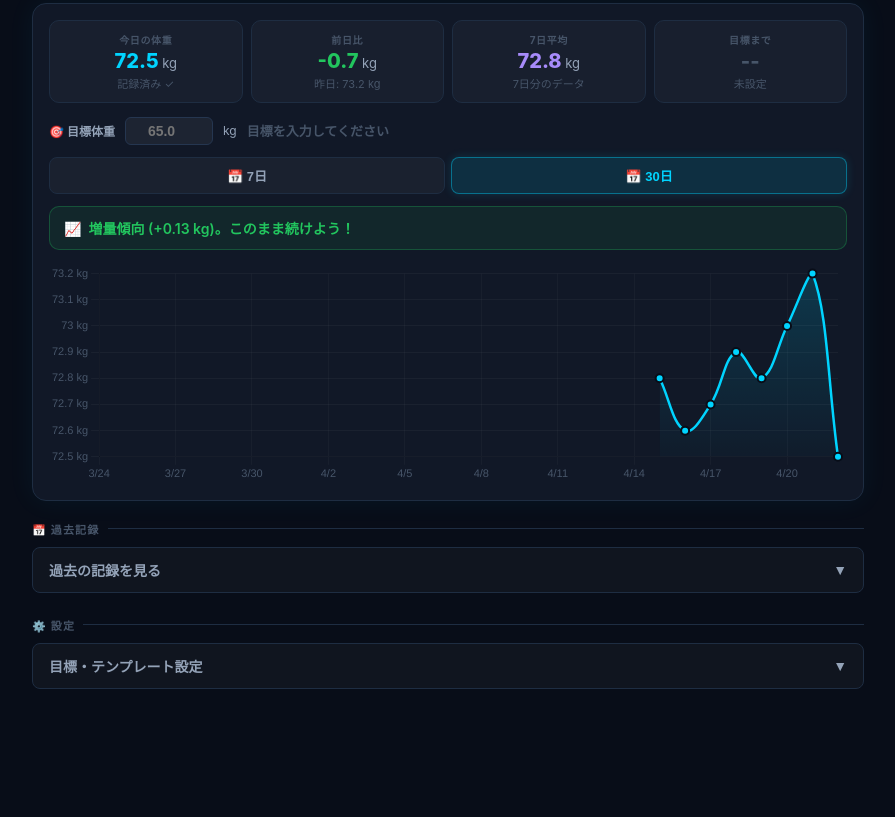
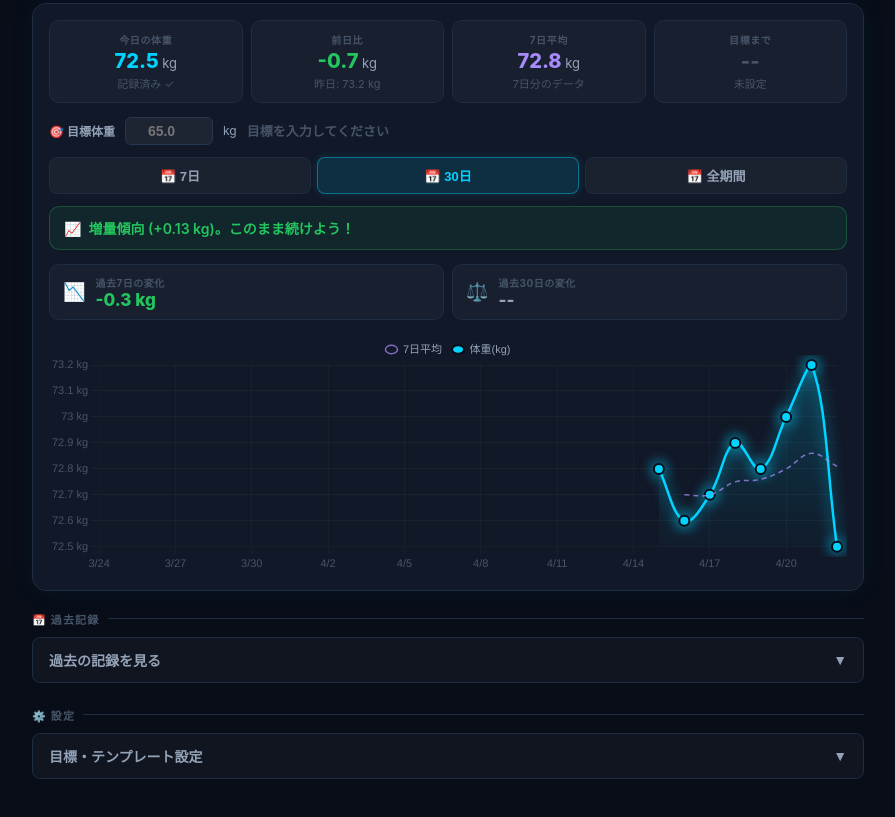
Before and after one commit to Yukichi1103/nutrition-tool, a plain HTML site: page index.html in a window 1280 px wide. Shown: the part 2703-3520 px from the top of the page, without its empty margins (192-1087 px from the left). Before the commit the page ends 3432 px from the top, so only its background shows below. Drawn offline with nearby package versions, Linux system fonts and the light colour scheme.

Commit message:
Enhance weight chart: neon glow, 7-day avg line, full-period, delta section
- Add 全期間 period button (wPeriod=0 uses all stored dates)
- Add 7-day rolling average line (purple dashed) to chart
- Add neon glow plugin: cyan shadow on weight line and data points
- Add 変化量 section (過去7日・過去30日 changes)
- Increase chart height to 240px for better readability
- Show legend for weight vs 7日平均 datasets
- Tooltip: labelled callbacks per dataset

Co-Authored-By: Claude Sonnet 4.6 <noreply@anthropic.com>

```diff
--- a/index.html
+++ b/index.html
@@ -213,7 +213,7 @@ select.fi{cursor:pointer}
 .tag-td{display:inline-block;background:var(--cyan);color:#000;font-size:10px;padding:2px 7px;border-radius:5px;margin-left:6px;font-weight:800;vertical-align:middle}
 
 /* ── CHART ── */
-.chart-wrap{position:relative;height:220px}
+.chart-wrap{position:relative;height:240px}
 
 /* ── WEIGHT SECTION ── */
 .ws-card{background:var(--card);border:1px solid var(--b1);border-radius:var(--r);padding:16px;box-shadow:0 0 28px rgba(0,212,255,.06)}
@@ -239,6 +239,12 @@ select.fi{cursor:pointer}
 .ws-empty{text-align:center;padding:44px 20px}
 .ws-empty-icon{font-size:38px;margin-bottom:10px;opacity:.35;display:block}
 .ws-empty-txt{color:var(--muted);font-size:14px;line-height:1.6}
+.wc-delta{display:grid;grid-template-columns:1fr 1fr;gap:8px;margin-bottom:14px}
+.wcd{background:rgba(255,255,255,.03);border:1px solid var(--b1);border-radius:10px;padding:10px 13px;display:flex;align-items:center;gap:10px}
+.wcd-icon{font-size:18px;flex-shrink:0}
+.wcd-info{flex:1}
+.wcd-label{font-size:10px;font-weight:700;color:var(--muted);letter-spacing:.5px;text-transform:uppercase;margin-bottom:2px}
+.wcd-val{font-size:17px;font-weight:800;line-height:1}
 
 /* ── MODALS ── */
 .modal-ov{display:none;position:fixed;inset:0;background:rgba(0,0,0,.7);backdrop-filter:blur(4px);z-index:1000;align-items:center;justify-content:center;padding:16px}
@@ -398,9 +404,12 @@ select.fi{cursor:pointer}
     <div class="ws-period">
       <button class="wpb" id="wpb7"  onclick="setWPeriod(7)">📅 7日</button>
       <button class="wpb on" id="wpb30" onclick="setWPeriod(30)">📅 30日</button>
+      <button class="wpb" id="wpbAll" onclick="setWPeriod(0)">📅 全期間</button>
     </div>
     <!-- Trend comment -->
     <div id="wsComment"></div>
+    <!-- Delta / changes -->
+    <div id="wsDelta"></div>
     <!-- Chart or empty -->
     <div id="wsChartArea"><div class="chart-wrap"><canvas id="weightChart"></canvas></div></div>
   </div>
@@ -889,6 +898,7 @@ function setWPeriod(n) {
   wPeriod = n;
   document.getElementById('wpb7').classList.toggle('on', n===7);
   document.getElementById('wpb30').classList.toggle('on', n===30);
+  document.getElementById('wpbAll').classList.toggle('on', n===0);
   renderWeightSection();
 }
 
@@ -905,33 +915,52 @@ function renderWeightSection() {
   const todayDs = todayStr();
 
   // ── build day array ──
-  const days = [];
+  let days = [];
+  if (wPeriod === 0) {
+    const allDates = Object.keys(recs).sort();
+    if (allDates.length > 0) {
+      const first = new Date(allDates[0] + 'T00:00:00');
+      for (let d = new Date(first); d <= today; d.setDate(d.getDate() + 1)) {
+        const ds = d.toISOString().split('T')[0];
+        const r  = recs[ds];
+        const dd = new Date(d);
+        days.push({ ds, label:`${dd.getMonth()+1}/${dd.getDate()}`, w: r&&r.weight!=null ? r.weight : null });
+      }
+    }
+  } else {
     for (let i = wPeriod - 1; i >= 0; i--) {
       const d  = new Date(today); d.setDate(d.getDate() - i);
       const ds = d.toISOString().split('T')[0];
       const r  = recs[ds];
       days.push({ ds, label:`${d.getMonth()+1}/${d.getDate()}`, w: r&&r.weight!=null ? r.weight : null });
     }
+  }
 
   const recorded = days.filter(d => d.w !== null);
   const hasData  = recorded.length >= 1;
 
   // ── today & yesterday ──
-  const todayRec = recs[todayDs];
-  const todayW   = todayRec && todayRec.weight != null ? todayRec.weight : null;
+  const todayW = recs[todayDs] && recs[todayDs].weight != null ? recs[todayDs].weight : null;
+  const ydDs   = (() => { const d=new Date(today); d.setDate(d.getDate()-1); return d.toISOString().split('T')[0]; })();
+  const ydW    = recs[ydDs]   && recs[ydDs].weight   != null ? recs[ydDs].weight   : null;
 
-  const ydDs = (()=>{ const d=new Date(today); d.setDate(d.getDate()-1); return d.toISOString().split('T')[0]; })();
-  const ydRec = recs[ydDs];
-  const ydW   = ydRec && ydRec.weight != null ? ydRec.weight : null;
-
-  // ── 7-day average ──
-  const last7 = [];
+  // ── 7-day average (stat card) ──
+  const last7arr = [];
   for (let i = 6; i >= 0; i--) {
     const d=new Date(today); d.setDate(d.getDate()-i);
     const r=recs[d.toISOString().split('T')[0]];
-    if (r && r.weight!=null) last7.push(r.weight);
+    if (r && r.weight!=null) last7arr.push(r.weight);
   }
-  const avg7 = last7.length ? (last7.reduce((a,b)=>a+b,0)/last7.length) : null;
+  const avg7 = last7arr.length ? +(last7arr.reduce((a,b)=>a+b,0)/last7arr.length).toFixed(1) : null;
+
+  // ── 変化量 (delta) ──
+  const latestW = recorded.length > 0 ? recorded[recorded.length-1].w : null;
+  const d7ago   = new Date(today); d7ago.setDate(d7ago.getDate()-7);
+  const w7ago   = (recs[d7ago.toISOString().split('T')[0]]||{}).weight ?? null;
+  const d30ago  = new Date(today); d30ago.setDate(d30ago.getDate()-30);
+  const w30ago  = (recs[d30ago.toISOString().split('T')[0]]||{}).weight ?? null;
+  const delta7  = (latestW!==null && w7ago!==null)  ? +(latestW - w7ago).toFixed(1)  : null;
+  const delta30 = (latestW!==null && w30ago!==null) ? +(latestW - w30ago).toFixed(1) : null;
 
   // ── goal weight ──
   const gw = parseFloat(localStorage.getItem('nt_goalweight')) || null;
@@ -943,36 +972,35 @@ function renderWeightSection() {
   // ── goal diff ──
   const gdEl = document.getElementById('wsGoalDiff');
   if (gw !== null && todayW !== null) {
-    const diff = (todayW - gw).toFixed(1);
+    const diff = +(todayW - gw).toFixed(1);
     if (diff > 0) { gdEl.textContent = `目標まで −${diff} kg`; gdEl.style.color='var(--amber)'; }
     else if (diff < 0) { gdEl.textContent = `目標を ${Math.abs(diff)} kg 超過`; gdEl.style.color='var(--green)'; }
     else { gdEl.textContent = '🎯 目標達成！'; gdEl.style.color='var(--cyan)'; }
   } else { gdEl.textContent = gw===null ? '目標を入力してください' : '体重を入力してください'; gdEl.style.color='var(--muted)'; }
 
   // ── stats cards ──
-  const dayDiff = (todayW!==null && ydW!==null) ? (todayW - ydW) : null;
-  const diffSign = dayDiff===null ? null : dayDiff > 0 ? '+' : '';
+  const dayDiff   = (todayW!==null && ydW!==null) ? +(todayW - ydW).toFixed(1) : null;
+  const diffSign  = dayDiff===null ? '' : dayDiff > 0 ? '+' : '';
   const diffColor = dayDiff===null ? 'var(--muted)' : dayDiff > 0 ? 'var(--amber)' : dayDiff < 0 ? 'var(--green)' : 'var(--dim)';
-
   document.getElementById('wsStats').innerHTML = `
     <div class="wssc">
       <div class="wssc-l">今日の体重</div>
-      <div class="wssc-v" style="color:var(--cyan)">${todayW!==null ? todayW+'' : '--'}<span style="font-size:13px;color:var(--dim);font-weight:400"> kg</span></div>
+      <div class="wssc-v" style="color:var(--cyan)">${todayW!==null ? todayW : '--'}<span style="font-size:13px;color:var(--dim);font-weight:400"> kg</span></div>
       <div class="wssc-s">${todayW!==null ? '記録済み ✓' : '未記録'}</div>
     </div>
     <div class="wssc">
       <div class="wssc-l">前日比</div>
-      <div class="wssc-v" style="color:${diffColor}">${dayDiff!==null ? diffSign+dayDiff.toFixed(1)+'' : '--'}<span style="font-size:13px;color:var(--dim);font-weight:400">${dayDiff!==null?' kg':''}</span></div>
+      <div class="wssc-v" style="color:${diffColor}">${dayDiff!==null ? diffSign+dayDiff : '--'}<span style="font-size:13px;color:var(--dim);font-weight:400">${dayDiff!==null?' kg':''}</span></div>
       <div class="wssc-s">${ydW!==null ? '昨日: '+ydW+' kg' : '昨日データなし'}</div>
     </div>
     <div class="wssc">
       <div class="wssc-l">7日平均</div>
-      <div class="wssc-v" style="color:var(--purp)">${avg7!==null ? avg7.toFixed(1)+'' : '--'}<span style="font-size:13px;color:var(--dim);font-weight:400">${avg7!==null?' kg':''}</span></div>
-      <div class="wssc-s">${last7.length}日分のデータ</div>
+      <div class="wssc-v" style="color:var(--purp)">${avg7!==null ? avg7 : '--'}<span style="font-size:13px;color:var(--dim);font-weight:400">${avg7!==null?' kg':''}</span></div>
+      <div class="wssc-s">${last7arr.length}日分のデータ</div>
     </div>
     <div class="wssc">
       <div class="wssc-l">目標まで</div>
-      <div class="wssc-v" style="color:${gw&&todayW?(todayW>gw?'var(--amber)':'var(--green)'):'var(--muted)'}">${gw&&todayW ? Math.abs(todayW-gw).toFixed(1)+'' : '--'}<span style="font-size:13px;color:var(--dim);font-weight:400">${gw&&todayW?' kg':''}</span></div>
+      <div class="wssc-v" style="color:${gw&&todayW ? (todayW>gw?'var(--amber)':'var(--green)') : 'var(--muted)'}">${gw&&todayW ? Math.abs(+(todayW-gw).toFixed(1)) : '--'}<span style="font-size:13px;color:var(--dim);font-weight:400">${gw&&todayW?' kg':''}</span></div>
       <div class="wssc-s">${gw ? '目標: '+gw+' kg' : '未設定'}</div>
     </div>`;
 
@@ -981,23 +1009,43 @@ function renderWeightSection() {
   if (recorded.length < 2) {
     commentEl.innerHTML = `<div class="ws-comment wc-none">💬 &nbsp;データを積み重ねることでトレンドが表示されます</div>`;
   } else {
-    // compare first half vs second half of recorded data
     const half = Math.floor(recorded.length / 2);
     const firstHalf  = recorded.slice(0, half).map(d=>d.w);
     const secondHalf = recorded.slice(-half).map(d=>d.w);
-    const avgFirst  = firstHalf.reduce((a,b)=>a+b,0)  / firstHalf.length;
-    const avgSecond = secondHalf.reduce((a,b)=>a+b,0) / secondHalf.length;
+    const avgFirst   = firstHalf.reduce((a,b)=>a+b,0)  / firstHalf.length;
+    const avgSecond  = secondHalf.reduce((a,b)=>a+b,0) / secondHalf.length;
     const delta = +(avgSecond - avgFirst).toFixed(2);
-
+    const period = wPeriod === 0 ? '全期間' : wPeriod + '日';
     let cls, icon, msg;
-    if      (delta >=  0.5) { cls='wc-up';   icon='📈'; msg=`増量順調！ ${wPeriod}日で +${delta} kg の増加トレンド`; }
+    if      (delta >=  0.5) { cls='wc-up';   icon='📈'; msg=`増量順調！ ${period}で +${delta} kg の増加トレンド`; }
     else if (delta >=  0.1) { cls='wc-up';   icon='📈'; msg=`増量傾向 (+${delta} kg)。このまま続けよう！`; }
-    else if (delta <= -0.5) { cls='wc-down';  icon='📉'; msg=`減少傾向 (${delta} kg)。カロリーを見直そう`; }
-    else if (delta <= -0.1) { cls='wc-down';  icon='📉'; msg=`やや減少傾向 (${delta} kg)。食事量を確認`; }
-    else                    { cls='wc-flat';  icon='➡️'; msg=`停滞中 (${delta >= 0 ? '+' : ''}${delta} kg)。食事や運動を見直すタイミング`; }
-
+    else if (delta <= -0.5) { cls='wc-down'; icon='📉'; msg=`減少傾向 (${delta} kg)。カロリーを見直そう`; }
+    else if (delta <= -0.1) { cls='wc-down'; icon='📉'; msg=`やや減少傾向 (${delta} kg)。食事量を確認`; }
+    else                    { cls='wc-flat'; icon='➡️'; msg=`停滞中 (${delta>=0?'+':''}${delta} kg)。食事や運動を見直すタイミング`; }
     commentEl.innerHTML = `<div class="ws-comment ${cls}">${icon} &nbsp;${msg}</div>`;
   }
+
+  // ── 変化量セクション ──
+  const fmtD = v => v===null ? '--' : (v>0?'+':'')+v+' kg';
+  const dCol = v => v===null ? 'var(--dim)' : v>0.05 ? 'var(--amber)' : v<-0.05 ? 'var(--green)' : 'var(--dim)';
+  const dIco = v => v===null ? '⚖️' : v>0.05 ? '📈' : v<-0.05 ? '📉' : '➡️';
+  document.getElementById('wsDelta').innerHTML = `
+    <div class="wc-delta">
+      <div class="wcd">
+        <div class="wcd-icon">${dIco(delta7)}</div>
+        <div class="wcd-info">
+          <div class="wcd-label">過去7日の変化</div>
+          <div class="wcd-val" style="color:${dCol(delta7)}">${fmtD(delta7)}</div>
+        </div>
+      </div>
+      <div class="wcd">
+        <div class="wcd-icon">${dIco(delta30)}</div>
+        <div class="wcd-info">
+          <div class="wcd-label">過去30日の変化</div>
+          <div class="wcd-val" style="color:${dCol(delta30)}">${fmtD(delta30)}</div>
+        </div>
+      </div>
+    </div>`;
 
   // ── chart or empty ──
   const chartArea = document.getElementById('wsChartArea');
@@ -1016,48 +1064,97 @@ function renderWeightSection() {
     chartArea.innerHTML = '<div class="chart-wrap"><canvas id="weightChart"></canvas></div>';
   }
 
-  const labels = days.map(d => d.label);
-  const data   = days.map(d => d.w);
+  const labels   = days.map(d => d.label);
+  const data     = days.map(d => d.w);
+
+  // 7日移動平均ライン (各日の過去7日分の平均)
+  const avg7Line = days.map((_, i) => {
+    const slice = days.slice(Math.max(0, i-6), i+1).filter(d => d.w !== null);
+    return slice.length >= 2 ? +(slice.reduce((a,b)=>a+b.w,0)/slice.length).toFixed(2) : null;
+  });
 
   const ctx = document.getElementById('weightChart').getContext('2d');
   if (wChart) wChart.destroy();
 
-  // gradient fill
-  const grad = ctx.createLinearGradient(0, 0, 0, 220);
-  grad.addColorStop(0, 'rgba(0,212,255,.18)');
+  // グラデーション背景
+  const grad = ctx.createLinearGradient(0, 0, 0, 240);
+  grad.addColorStop(0, 'rgba(0,212,255,.22)');
   grad.addColorStop(1, 'rgba(0,212,255,0)');
+
+  // ネオングロープラグイン (体重ラインとポイントに発光)
+  const neonPlugin = {
+    id: 'neon',
+    beforeDatasetDraw(chart, args) {
+      if (args.index !== 0) return;
+      chart.ctx.save();
+      chart.ctx.shadowColor = 'rgba(0,212,255,.85)';
+      chart.ctx.shadowBlur  = 14;
+    },
+    afterDatasetDraw(chart, args) {
+      if (args.index !== 0) return;
+      chart.ctx.restore();
+    }
+  };
+
+  const maxTicks = wPeriod === 7 ? 7 : wPeriod === 0 ? 8 : 10;
 
   wChart = new Chart(ctx, {
     type: 'line',
+    plugins: [neonPlugin],
     data: {
       labels,
-      datasets: [{
+      datasets: [
+        {
           label: '体重(kg)', data,
           borderColor: '#00d4ff',
           backgroundColor: grad,
           fill: true, tension: .4, spanGaps: true,
-        pointRadius: days.map(d => d.w !== null ? 4 : 0),
+          pointRadius: days.map(d => d.w !== null ? 5 : 0),
           pointBackgroundColor: '#00d4ff',
           pointBorderColor: '#080d18',
           pointBorderWidth: 2,
-        pointHoverRadius: 7,
+          pointHoverRadius: 8,
+          pointHoverBackgroundColor: '#ffffff',
           borderWidth: 2.5,
-      }]
+          order: 2,
+        },
+        {
+          label: '7日平均', data: avg7Line,
+          borderColor: 'rgba(167,139,250,.75)',
+          backgroundColor: 'transparent',
+          fill: false, tension: .4, spanGaps: true,
+          pointRadius: 0,
+          pointHoverRadius: 4,
+          borderWidth: 1.5,
+          borderDash: [5, 4],
+          order: 1,
+        }
+      ]
     },
     options: {
       responsive: true, maintainAspectRatio: false,
-      animation: { duration: 400 },
+      animation: { duration: 450 },
       plugins: {
-        legend: { display: false },
+        legend: {
+          display: true,
+          labels: {
+            color: '#94a3b8', font: { size: 11 },
+            usePointStyle: true, pointStyleWidth: 12, boxHeight: 6,
+          }
+        },
         tooltip: {
           backgroundColor: 'rgba(13,20,36,.92)',
           borderColor: 'rgba(0,212,255,.3)',
           borderWidth: 1,
           titleColor: '#94a3b8',
           bodyColor: '#e2e8f0',
-          bodyFont: { weight: 'bold', size: 14 },
+          bodyFont: { weight: 'bold', size: 13 },
           callbacks: {
-            label: c => c.parsed.y != null ? ` ${c.parsed.y} kg` : ' データなし',
+            label: c => {
+              if (c.parsed.y == null) return null;
+              if (c.datasetIndex === 0) return ` 体重: ${c.parsed.y} kg`;
+              return ` 7日平均: ${c.parsed.y} kg`;
+            }
           }
         }
       },
@@ -1068,7 +1165,7 @@ function renderWeightSection() {
           grid:  { color: 'rgba(255,255,255,.04)' },
         },
         x: {
-          ticks: { maxTicksLimit: wPeriod === 7 ? 7 : 10, color: '#475569', font: { size: 11 } },
+          ticks: { maxTicksLimit: maxTicks, color: '#475569', font: { size: 11 } },
           grid:  { color: 'rgba(255,255,255,.03)' },
         }
       }
```
Lines whose indentation alone changed are shown as unchanged.
